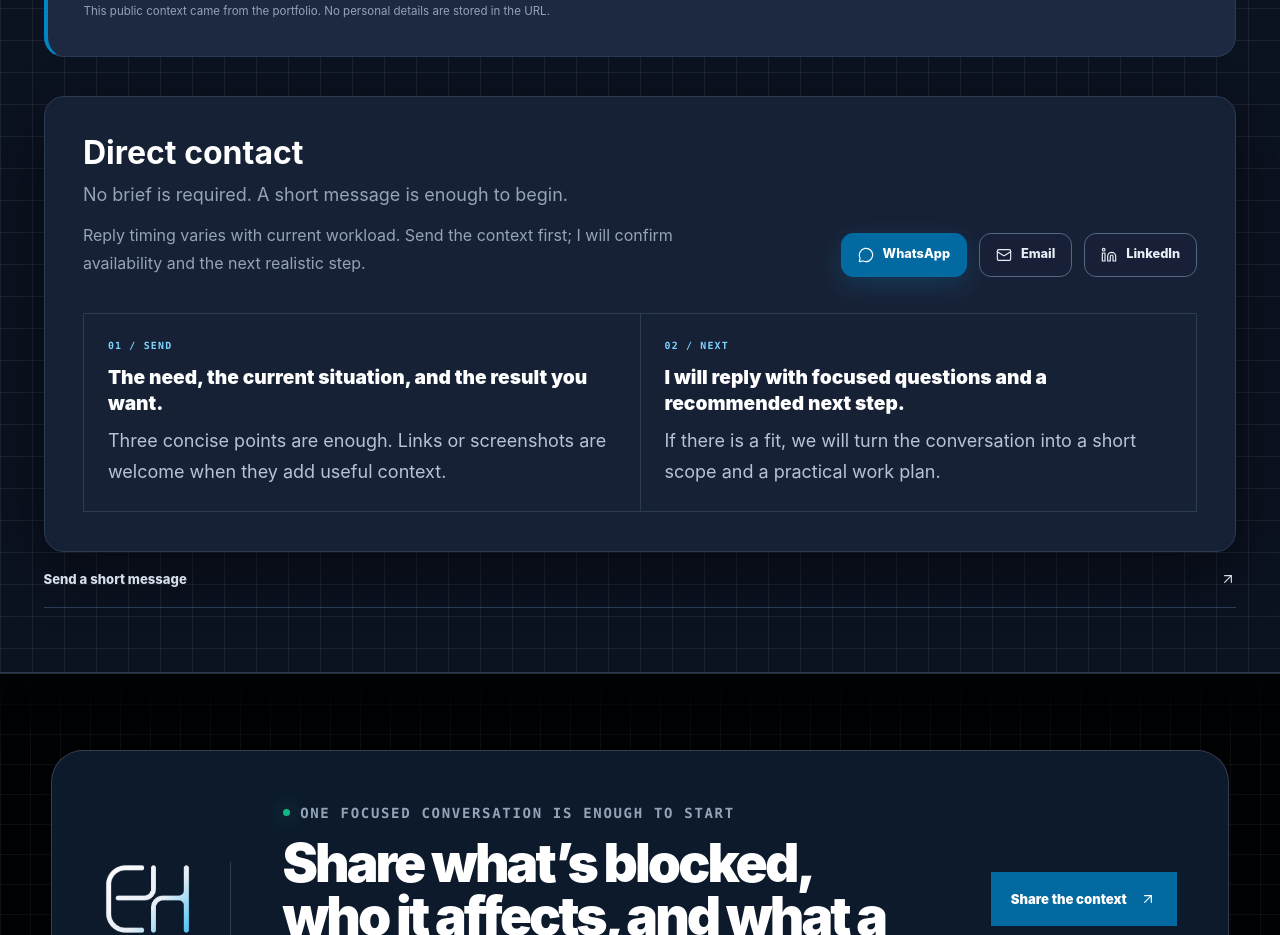
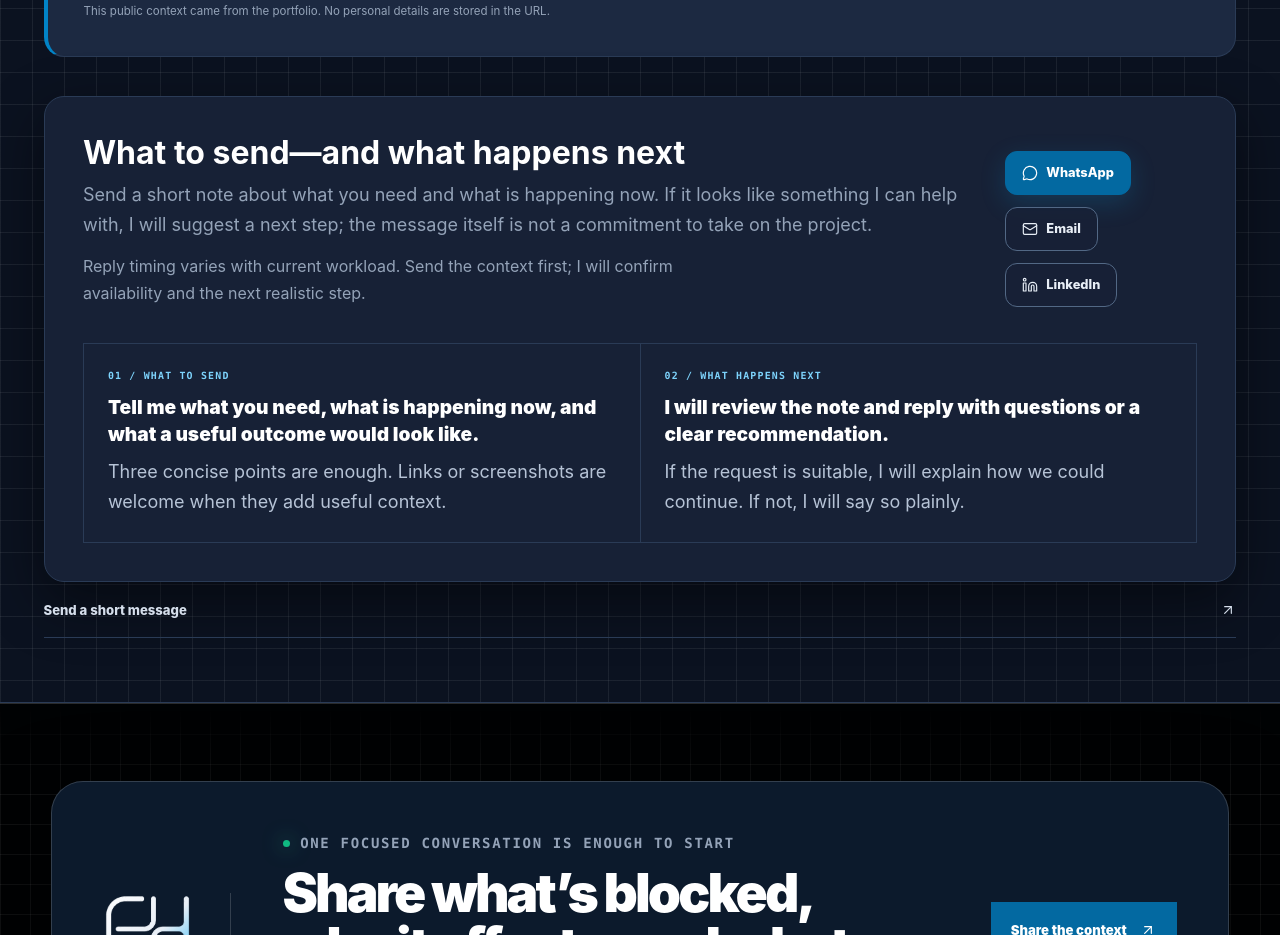
Before and after one commit to Evyatar-Hazan/Evyatar-Hazan.github.io, a React (Vite) app: page /en/contact/ in a window 1280 px wide. Shown: the part 840-1775 px from the top of the page. Built offline with nearby package versions, Linux system fonts and the light colour scheme.

Commit message:
fix: explain the contact next step plainly

```diff
--- a/src/features/contact/ContactBriefFeature.tsx
+++ b/src/features/contact/ContactBriefFeature.tsx
@@ -60,19 +60,19 @@ const localizedUi = {
     contextLabel: 'Starting point',
     projectLabel: 'Related project',
     clearContext: 'Clear context',
-    directTitle: 'Direct contact',
-    directDescription: 'No brief is required. A short message is enough to begin.',
+    directTitle: 'What to send—and what happens next',
+    directDescription: 'Send a short note about what you need and what is happening now. If it looks like something I can help with, I will suggest a next step; the message itself is not a commitment to take on the project.',
     availabilityNote: 'Reply timing varies with current workload. Send the context first; I will confirm availability and the next realistic step.',
     directSteps: [
       {
-        label: '01 / Send',
-        title: 'The need, the current situation, and the result you want.',
+        label: '01 / What to send',
+        title: 'Tell me what you need, what is happening now, and what a useful outcome would look like.',
         description: 'Three concise points are enough. Links or screenshots are welcome when they add useful context.',
       },
       {
-        label: '02 / Next',
-        title: 'I will reply with focused questions and a recommended next step.',
-        description: 'If there is a fit, we will turn the conversation into a short scope and a practical work plan.',
+        label: '02 / What happens next',
+        title: 'I will review the note and reply with questions or a clear recommendation.',
+        description: 'If the request is suitable, I will explain how we could continue. If not, I will say so plainly.',
       },
     ],
     whatsapp: 'WhatsApp',
@@ -127,19 +127,19 @@ const localizedUi = {
     contextLabel: 'נקודת פתיחה',
     projectLabel: 'פרויקט קשור',
     clearContext: 'ניקוי ההקשר',
-    directTitle: 'יצירת קשר ישירה',
-    directDescription: 'לא חייבים למלא תקציר. הודעה קצרה מספיקה כדי להתחיל.',
+    directTitle: 'מה שולחים — ומה קורה אחר כך',
+    directDescription: 'שלחו הודעה קצרה על מה שאתם צריכים ועל המצב היום. אם זה מסוג הדברים שאוכל לעזור בהם, אציע את הצעד הבא; עצם הפנייה אינה התחייבות לקבל את הפרויקט.',
     availabilityNote: 'זמן התגובה משתנה לפי עומס העבודה הנוכחי. שלחו קודם את ההקשר; אחזור עם אישור זמינות והצעד המעשי הבא.',
     directSteps: [
       {
         label: '01 / מה שולחים',
-        title: 'את הצורך, המצב הנוכחי והתוצאה שרוצים להשיג.',
+        title: 'ספרו מה אתם צריכים, מה קורה היום ואיזו תוצאה תהיה שימושית עבורכם.',
         description: 'שלוש נקודות קצרות מספיקות. אפשר לצרף קישור או צילום מסך אם הם מוסיפים הקשר.',
       },
       {
         label: '02 / מה קורה אחר כך',
-        title: 'אחזור עם שאלות ממוקדות והמלצה לצעד הבא.',
-        description: 'אם יש התאמה, נהפוך את השיחה לאפיון קצר ולתוכנית עבודה מעשית.',
+        title: 'אקרא את ההודעה ואחזור עם שאלות או המלצה ברורה.',
+        description: 'אם הבקשה מתאימה, אסביר איך אפשר להמשיך. אם לא, אומר זאת בצורה ישירה.',
       },
     ],
     whatsapp: 'WhatsApp',
```
Also changed, not shown: 1 other file (tests, documents, lock files or other folders).
